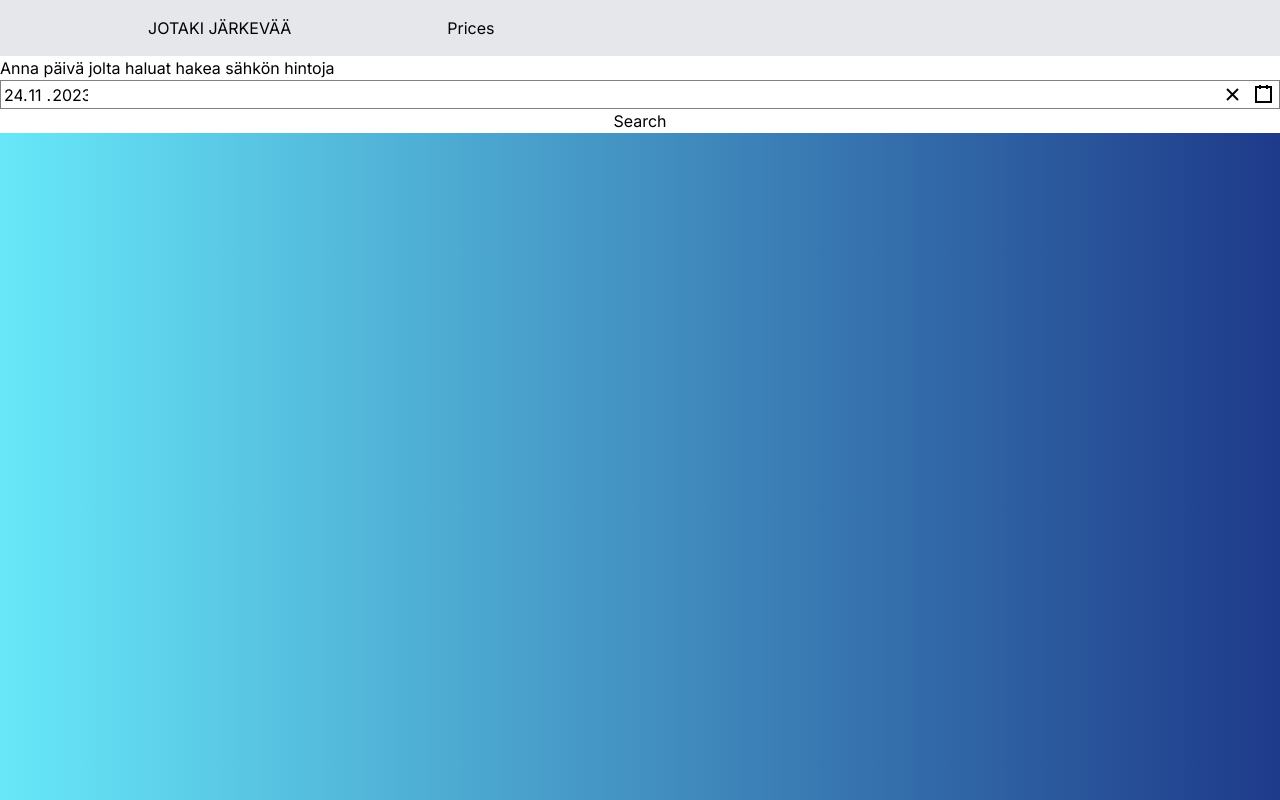
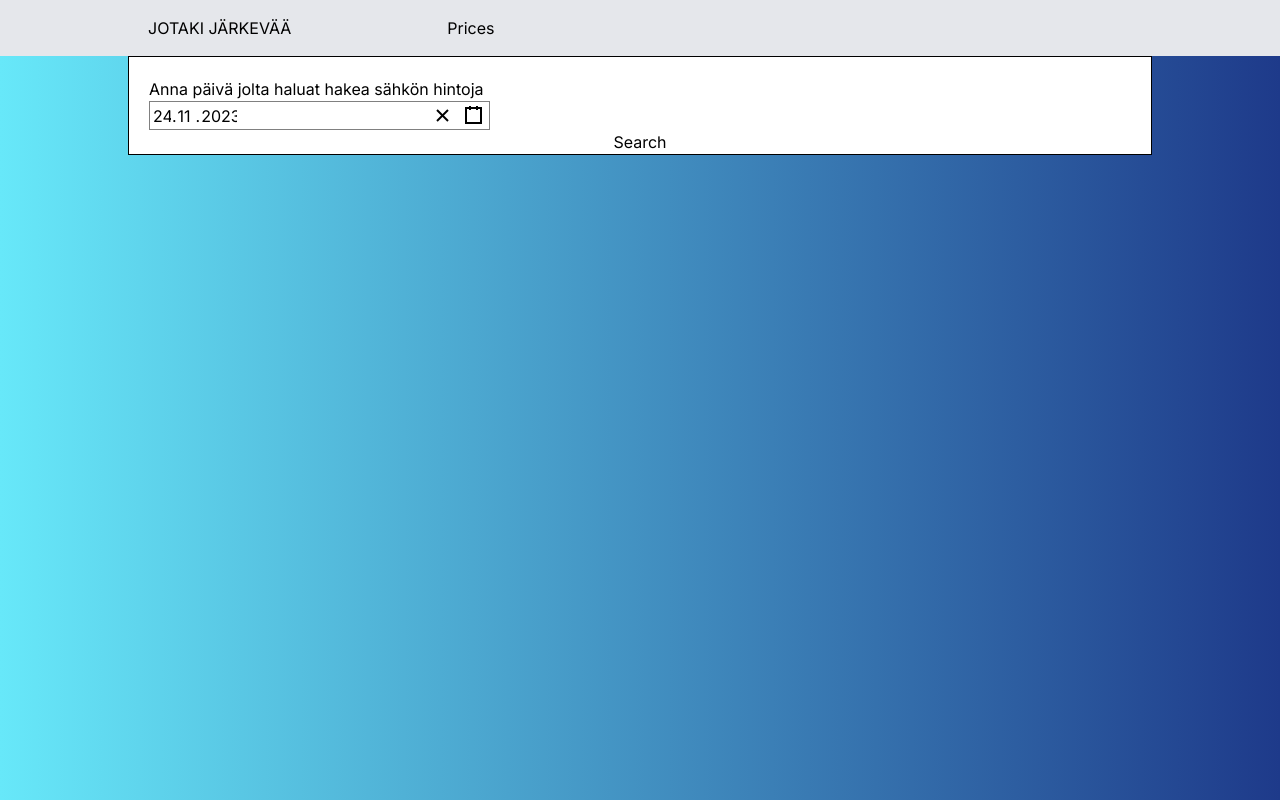
Before and after one commit to Arttu-Nurminoro/nextjs-assignment, a Next.js app: page /PricesList in a window 1280 px wide. Built offline with nearby package versions, Linux system fonts and the light colour scheme.

Commit message:
joku viesti ku se o pakolline

```diff
--- a/src/app/components/SearchForm.tsx
+++ b/src/app/components/SearchForm.tsx
@@ -17,9 +17,9 @@ export default function SearchForm() {
     tomorrow.setDate(tomorrow.getDate()+1);
     const maxDate = tomorrow;
     return(
-        <div className=" bg-white flex flex-col">
-            <p>Anna päivä jolta haluat hakea sähkön hintoja </p>
-            <DatePicker minDate={minDate} maxDate={maxDate} required={true} locale='fi-FI' value={SearchDate} returnValue="start" onChange={e => {setSearchDate(old => e); console.log(e)}} />
+        <div className="flex flex-col bg-white border border-solid border-black w-4/5 h-4/5 m-auto">
+            <p className="mx-5 mt-5">Anna päivä jolta haluat hakea sähkön hintoja </p>
+            <DatePicker className="w-4/12 mx-5" minDate={minDate} maxDate={maxDate} required={true} locale='fi-FI' value={SearchDate} returnValue="start" onChange={e => {setSearchDate(old => e);}} />
             <button type="button">Search</button>
         </div>
     );
```
